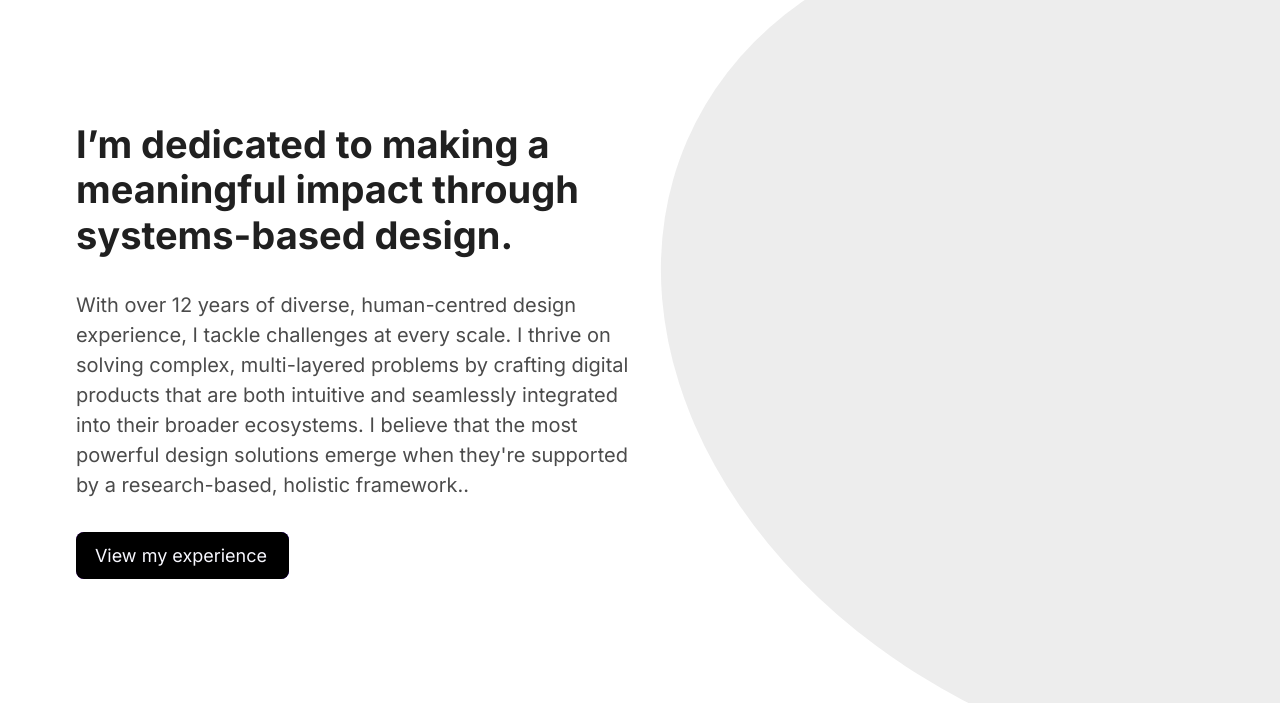
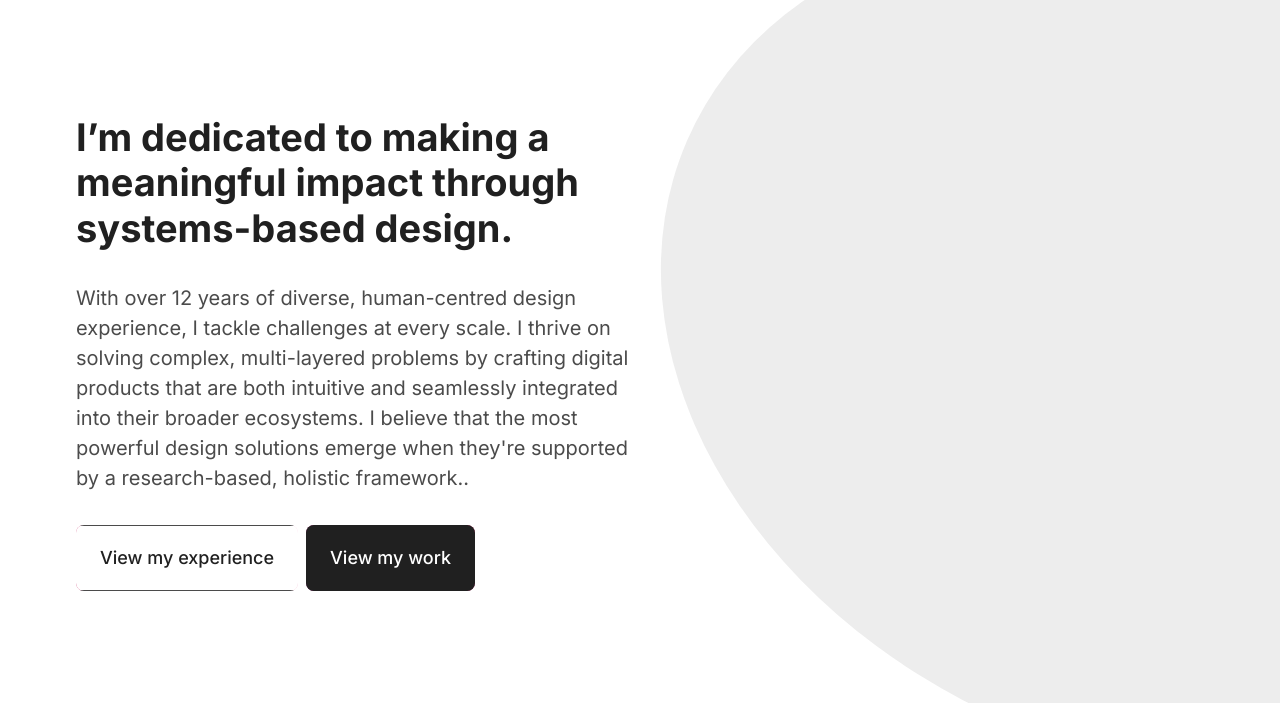
Before and after one commit to Hanna-dkr/MyWebsite, a plain HTML site: page index.html in a window 1280 px wide. Shown: the part 97-800 px from the top of the page. Drawn offline with nearby package versions, Linux system fonts and the light colour scheme.

Commit message:
Button mess

```diff
--- a/css/styles.css
+++ b/css/styles.css
@@ -195,76 +195,31 @@ h1 {
   }
 /* #endregion */
 /* #region Buttons */
-
-.button-primary, .button-primary:visited {
-    align-items: center;
-    background-color: var(--brand);
-    border: none;
-    border-radius: 8px;
-    box-sizing: border-box;
-    color: var(--white);
-    cursor: pointer;
-    display: flex;
-    flex-direction: column;
-    font-size: 18px;
-    font-weight: 400;
-    height: 52px;
-    justify-content: center;
-    line-height: 1;
-    max-width: 100%;
-    padding-left: 24px;
-    padding-right: 24px;
-    text-decoration: none;
-    user-select: none;
-    -webkit-user-select: none;
-    touch-action: manipulation;
-
-  }
-  .button-primary:active {
-    outline: 0;
-    background-color: var(--brand-3);
-  }
-  .button-primary:hover {
-    outline:0;
-    background: linear-gradient(45deg, var(--brand), var(--brand-3), var(--brand-5));
-    font-weight: 400;
-    color: var(--white);
-    transition: all 350ms;
-    transition-timing-function: ease-in-out;
-
-  }
-  .button-primary span {
-    transition: all 350ms;
-    transition-timing-function: ease-in-out;
-
-
-  }
-  .button-primary:hover span{
-    transform: scale(.9);
-  }
-
-  .button-secondary {
+  .button-1 {
     position: relative;
-    font-weight: 400;
+    font-weight: 500;
     font-size: 18px;
     border-radius: 8px;
     cursor: pointer;
     border: none;
-    background: linear-gradient(to right, #8e2de2, #4a00e0);
-    color: ghostwhite;
+    background: linear-gradient(45deg, var(--card-1), var(--prim-2));
+    color: var(--white);
     overflow: hidden;
+    user-select: none;
+    -webkit-user-select: none;
+    touch-action: manipulation;
   }
 
-.button-secondary span {
+.button-1 span {
   position: relative;
   z-index: 10;
   transition: color 0.4s;
   display: inline-flex;
   align-items: center;
-  padding: 0.8em 1.2em 0.8em 1.05em;
+  padding: 24px;
 }
-.button-secondary::before,
-.button-secondary::after {
+.button-1::before,
+.button-1::after {
   position: absolute;
   top: 0;
   left: 0;
@@ -272,21 +227,79 @@ h1 {
   height: 100%;
   z-index: 0;
 }
-.button-secondary::before {
+.button-1::before {
   content: "";
-  background: #000;
+  background: var(--black-1);
   width: 120%;
   left: -10%;
   transform: skew(30deg);
   transition: transform 0.4s cubic-bezier(0.3, 1, 0.8, 1);
 }
 
-.button-secondary:hover::before {
+.button-1:hover::before {
   transform: translate3d(100%, 0, 0);
 }
 
-.button-secondary:active {
+.button-1:active {
   transform: scale(0.95);
+}
+
+.button-2 {
+  position: relative;
+  font-weight: 500;
+  font-size: 18px;
+  border-width: 1px;
+  border-color: var(--black-1);
+  border-radius: 8px;
+  cursor: pointer;
+  border: none;
+  background: linear-gradient(45deg, var(--sec-1), var(--sec-2));
+  color: var(--black-1);
+  overflow: hidden;
+  user-select: none;
+  -webkit-user-select: none;
+  touch-action: manipulation;
+}
+
+.button-2 span {
+position: relative;
+z-index: 10;
+transition: color 0.4s;
+display: inline-flex;
+align-items: center;
+padding: 24px;
+}
+.button-2::before,
+.button-2::after {
+position: absolute;
+top: 0;
+left: 0;
+width: 100%;
+height: 100%;
+z-index: 0;
+}
+.button-2::before {
+content: "";
+color: var(--black-2);
+background: var(--white);
+border-width: 1px;
+border-style: solid;
+border-color: var(--black-2);
+width: 120%;
+left: -10%;
+transform: skew(30deg);
+transition: transform 0.4s cubic-bezier(0.3, 1, 0.8, 1);
+}
+
+.button-2:hover::before {
+transform: translate3d(100%, 0, 0);
+border-width: 1px;
+  border-color: var(--black-1);
+
+}
+
+.button-2:active {
+transform: scale(0.95);
 }
 
 /* #endregion */
--- a/index.html
+++ b/index.html
@@ -71,9 +71,9 @@
                             ecosystems. I believe that the most powerful design solutions emerge when they're supported
                             by a research-based, holistic framework..</p>
                         <div class="hero-buttons">
-                            <a href="#TODO" class="button-secondary" role="button"><span class="text">View my
+                            <a href="#TODO" class="button-2" role="button"><span class="text">View my
                                     experience</span></a>
-                            <a href="#TODO" class="button-primary" role="button"><span class="text">View my work
+                            <a href="#TODO" class="button-1" role="button"><span class="text">View my work
                                 </span></a>
                         </div>
                     </div>
```
